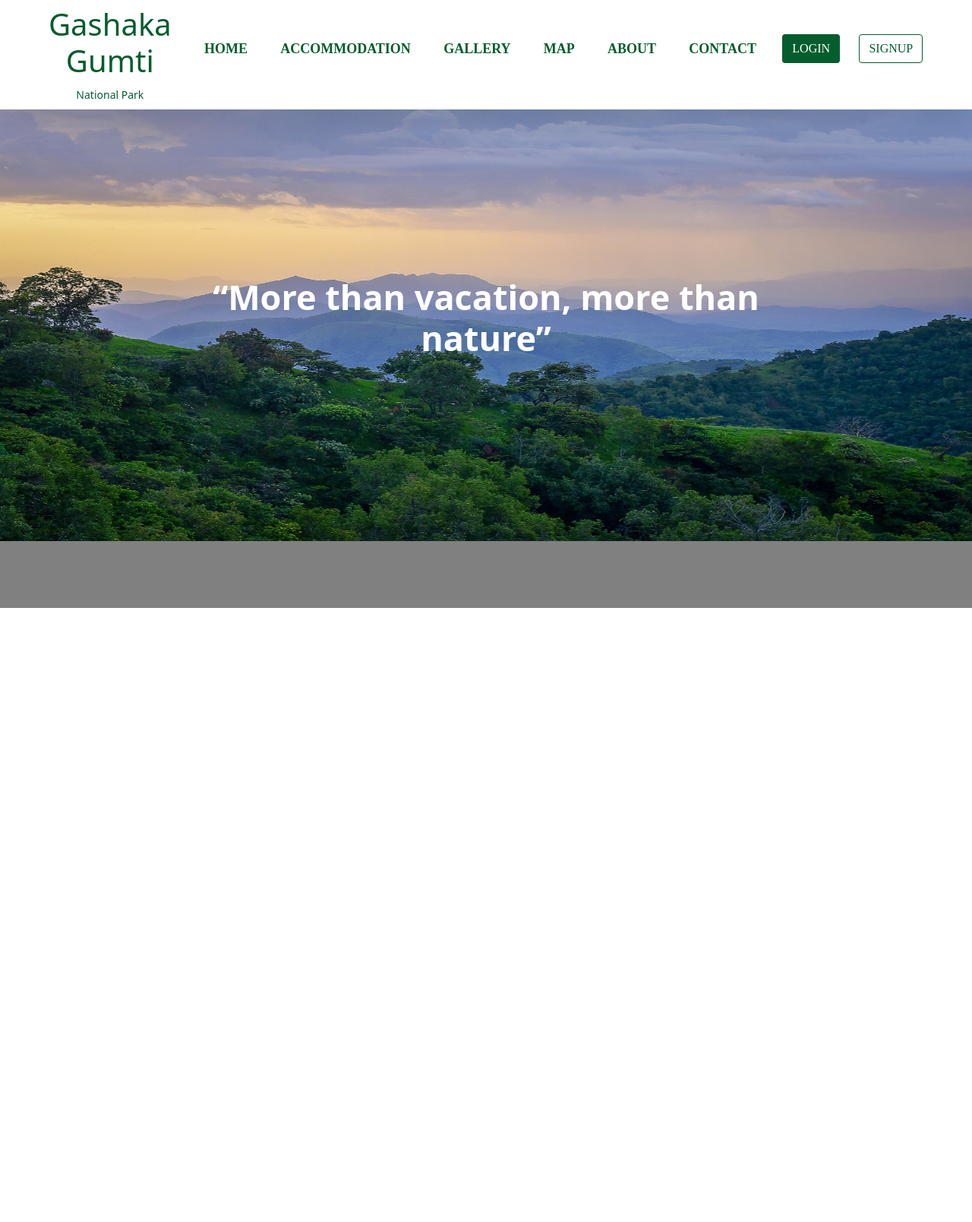
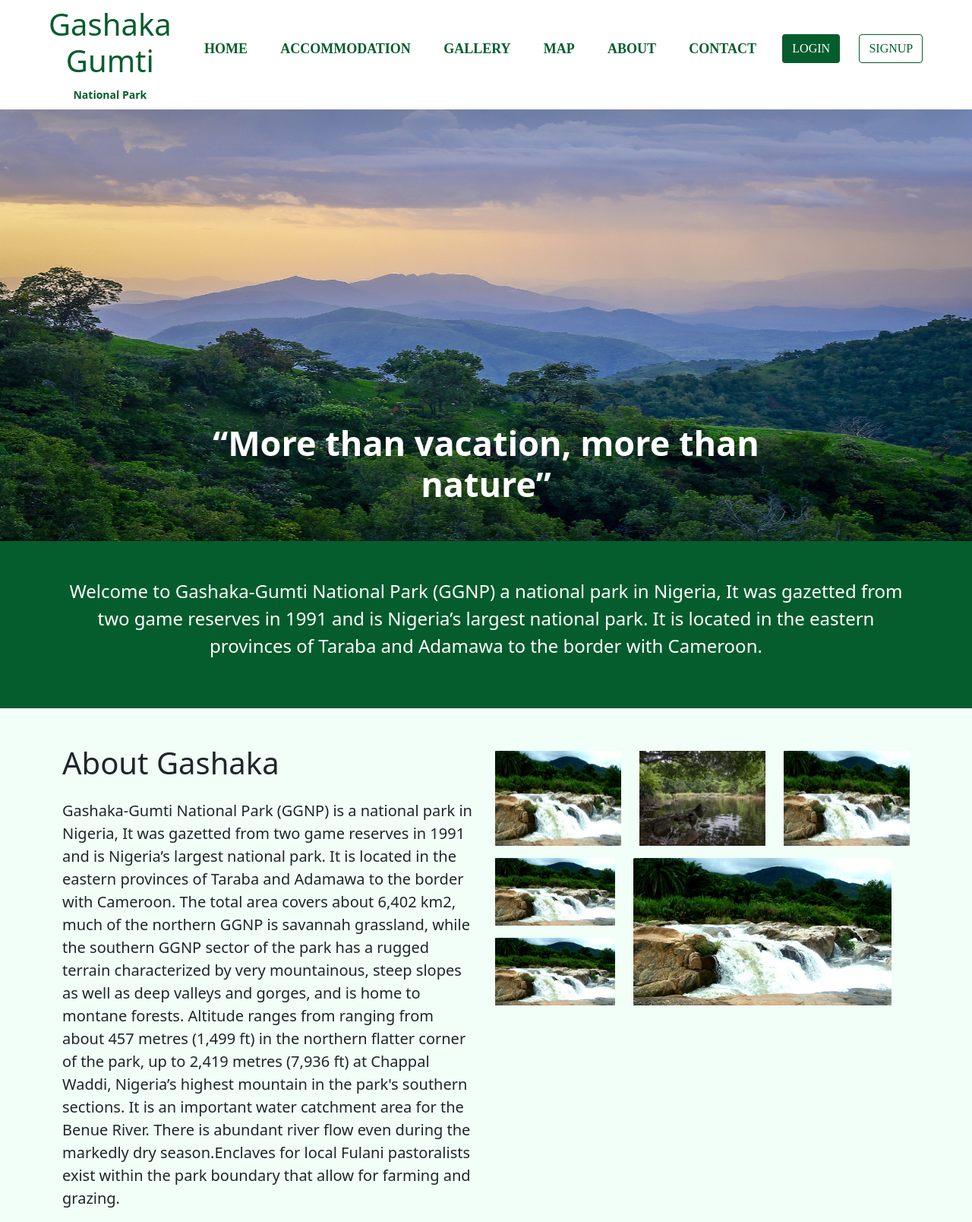
Before and after one commit to anasbassi/Tour-guide, a PHP site: page /index.html in a window 1280 px wide. Shown: the whole page at 76% size. Before the commit the page ends 800 px from the top, so only its background shows below. Run offline with PHP 8.4, Linux system fonts and the light colour scheme.

Commit message:
carousel and about container

```diff
--- a/assets/css/main.css
+++ b/assets/css/main.css
@@ -26,10 +26,10 @@ nav {
     color: #055D2D;
 }
 
-.logo img {
+/* .logo img {
     height: 9.7rem;
     width: 13rem;
-}
+} */
 
 /*Styling Links*/
 .nav-links {
@@ -80,7 +80,7 @@ nav {
 .hamburger div {
     width: 30px;
     height: 3px;
-    background: #fff;
+    background: #055D2D;
     margin: 5px;
     transition: all 0.3s ease;
 }
@@ -90,7 +90,6 @@ nav {
 }
 .pad{
     margin-top: 112px;
-    margin-bottom: 20px;
 }
 
 
@@ -114,7 +113,7 @@ nav {
 
     .nav-links {
         position: fixed;
-        background: #5952FF;
+        background: #ffff;
         height: 100vh;
         width: 100%;
         flex-direction: column;
@@ -211,11 +210,6 @@ nav {
     .min-link li a:hover::before {
         width: 80%;
     }
-
-    .logo {
-        margin-left: -55px;
-        /* padding-top: 5px; */
-    }
 }
 
 .btn-login,.btn-login:hover{
@@ -233,5 +227,11 @@ nav {
     min-height: 301px;
 }
 .main-carousel h1{
-    margin-bottom: 200px;
+
 }
+.history-container{
+    background-color: #055D2D;
+}
+.about-container{
+    background-color: #F1FFF8;
+}
--- a/index.html
+++ b/index.html
@@ -24,7 +24,7 @@
             <h1 class="pt-2">Gashaka
                 <br> Gumti
             </h1>
-            <small>National Park</small>
+            <small class="fw-bold">National Park</small>
 
         </div>
         <div class="hamburger">
@@ -48,8 +48,7 @@
         <div id="carouselExampleCaptions" class="carousel slide" data-bs-ride="carousel">
             <div class="carousel-inner">
                 <div class="carousel-item active main-carousel">
-                    <img src="assets/img/Gashaka1.jpg" class="d-block w-100"
-                        alt="...">
+                    <img src="assets/img/Gashaka1.jpg" class="d-block w-100" alt="...">
                     <div class="carousel-caption d-none d-md-block">
                         <h1 class="fw-bold" style="font-size: 45px">“More than vacation, more than <br> nature”
                         </h1>
@@ -59,6 +58,70 @@
         </div>
 
     </div>
+    <div class="history-container">
+        <section class="container">
+            <p class="text-white fs-4 text-center py-5">
+                Welcome to Gashaka-Gumti National Park (GGNP) a national park in Nigeria, It was gazetted from two game
+                reserves in 1991 and is Nigeria’s largest national park. It is located in the eastern provinces of
+                Taraba and Adamawa to the border with Cameroon.
+            </p>
+        </section>
+        <div class="about-container">
+            <div class="container">
+                <div class="row">
+                    <div class="col-md-6 pt-5">
+                        <h1 class="pb-3">About Gashaka</h1>
+                        <p class="fw-normal fs-5">
+                            Gashaka-Gumti National Park (GGNP) is a national park in Nigeria, It was gazetted from two
+                            game reserves in 1991 and is Nigeria’s largest national park. It is located in the eastern
+                            provinces of Taraba and Adamawa to the border with Cameroon. The total area covers about
+                            6,402 km2, much of the northern GGNP is savannah grassland, while the southern GGNP sector
+                            of the park has a rugged terrain characterized by very mountainous, steep slopes as well as
+                            deep valleys and gorges, and is home to montane forests. Altitude ranges from ranging from
+                            about 457 metres (1,499 ft) in the northern flatter corner of the park, up to 2,419 metres
+                            (7,936 ft) at Chappal Waddi, Nigeria’s highest mountain in the park's southern sections. It
+                            is an important water catchment area for the Benue River. There is abundant river flow even
+                            during the markedly dry season.Enclaves for local Fulani pastoralists exist within the
+                            park boundary that allow for farming and grazing.
+                        </p>
+                    </div>
+                    <div class="col-md-6 py-5">
+                        <div class="about-img">
+                            <div class="row">
+                                <div class="col-md-4 py-2">
+                                    <img src="assets/img/gashaka2.jpg" height="100%" width="100%" alt="">
+                                </div>
+                                <div class="col-md-4 py-2">
+                                    <img src="assets/img/gashaka4.jpg" height="100%" width="100%" alt="">
+                                </div>
+                                <div class="col-md-4 py-2">
+                                    <img src="assets/img/gashaka2.jpg" height="100%" width="100%" alt="">
+                                </div>
+                                <div class="row">
+                                    <div class="col-md-4">
+                                        <div class="row">
+                                            <div class="col-md-12 py-2">
+                                                <img src="assets/img/gashaka2.jpg" height="100%" width="100%" alt="">
+
+                                            </div>
+                                            <div class="col-md-12 py-2">
+                                                <img src="assets/img/gashaka2.jpg" height="100%" width="100%" alt="">
+
+                                            </div>
+                                        </div>
+                                    </div>
+                                    <div class="col-md-8 py-2">
+                                        <img src="assets/img/gashaka2.jpg" height="100%" width="100%" alt="">
+                                    </div>
+                                </div>
+                            </div>
+                        </div>
+                    </div>
+                </div>
+            </div>
+        </div>
+    </div>
+
     <script src="https://cdn.jsdelivr.net/npm/bootstrap@5.0.2/dist/js/bootstrap.bundle.min.js"
         integrity="sha384-MrcW6ZMFYlzcLA8Nl+NtUVF0sA7MsXsP1UyJoMp4YLEuNSfAP+JcXn/tWtIaxVXM"
         crossorigin="anonymous"></script>
```
Also changed, not shown: assets/img/logo/g-logo-removebg-preview.png (added).
